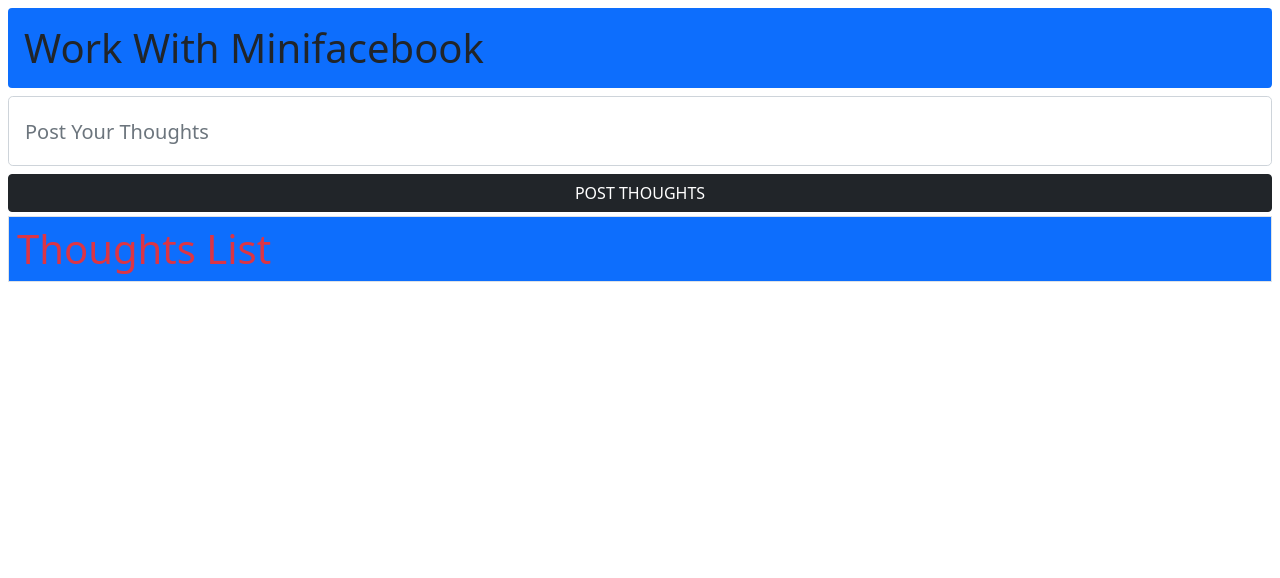
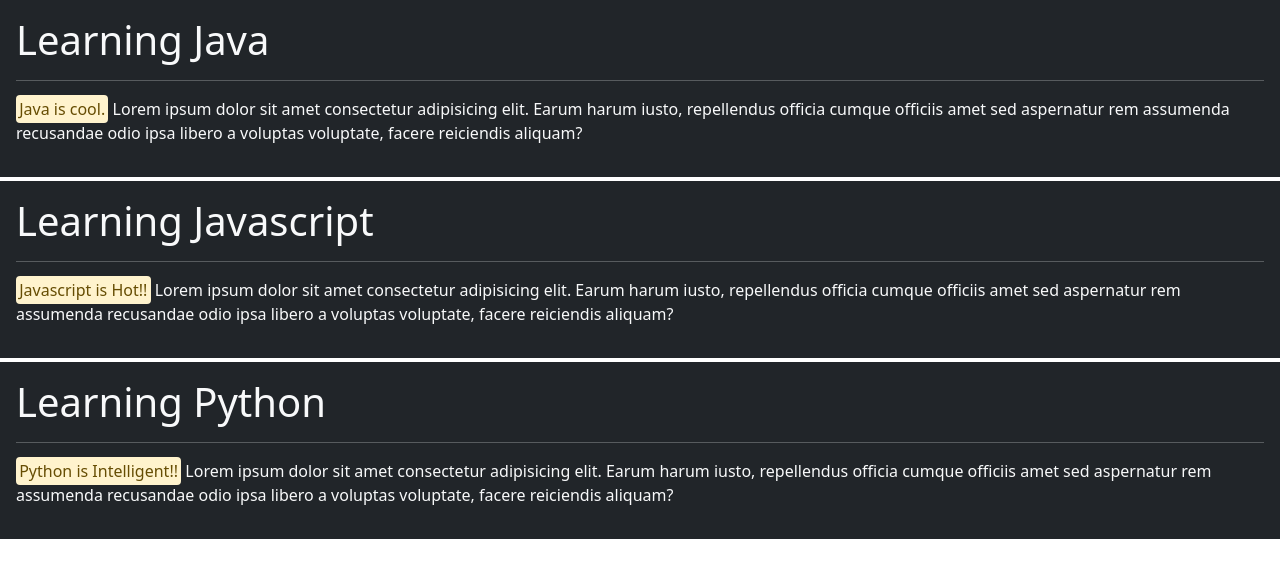
Before and after one commit to abhi0707-coder/my-react-app1, a React (Create React App) app: page / in a window 1280 px wide. Shown: the top 578 px of the page. Built offline with nearby package versions, Linux system fonts and the light colour scheme.

Commit message:
demo css heading desc

```diff
--- a/src/App.js
+++ b/src/App.js
@@ -1,73 +1,28 @@
 import logo from './logo.svg'
 import './App.css'
-import { useState } from 'react'
-import { HelloWorld } from './pages/HelloWorld'
-import { HelloUniverse } from './pages/HelloUniverse'
-import { BrowserRouter, Route, Link } from 'react-router-dom'
 
 export default function App() {
   return (
     <div>
-      <MyComponent />
+      <MyComponent heading="Java" desc="Java is cool." />
+      <MyComponent heading="Javascript" desc="Javascript is Hot!!" />
+      <MyComponent heading="Python" desc="Python is Intelligent!!" />
     </div>
   )
 }
 
-function MyComponent() {
-  let [list, setList] = useState([])
-
-  //1
-  let [thought, setThought] = useState('')
-
-  let postYourThought = () => {
-    let newlist = [thought, ...list]
-    setList(newlist)
-    // clear the input:thougth
-    setThought('')
-  }
-  //4
-  let handleInputChange = (e) => {
-    console.log(e.target.value)
-    let newthought = e.target.value
-    setThought(newthought)
-  }
-  // ENTER-2
-  const handleKeyEvent = (e) => {
-    // console.log(e.key, e.keyCode);
-    if (e.keyCode == 13) {
-      // console.log("User Has Pressed Entered....");
-      postYourThought()
-    }
-  }
-
+// Reading the PROPS passed by the Parent.
+function MyComponent({ heading, desc }) {
   return (
-    <div className="m-2">
-      <h1 className="bg-primary rounded p-3 sticky-top">
-        Work With Minifacebook
-      </h1>
-
-      <input
-        type="text"
-        className="form-control form-control-lg my-2"
-        style={{ height: 70 }}
-        placeholder="Post Your Thoughts"
-        value={thought} //2
-        onChange={handleInputChange} //3
-        onKeyDown={handleKeyEvent} // ENTER-1
-      />
-      <input
-        type="
-          button"
-        className="btn btn-dark w-100"
-        value="POST THOUGHTS"
-        onClick={postYourThought}
-      />
-      <div className="h1 border p-2 bg-primary my-1 text-danger ">
-        Thoughts List
-      </div>
-      {list.map((item) => {
-        return <div className="alert alert-warning mt-2">{item}</div>
-      })}
+    <div className="bg-dark p-3 text-light mb-1">
+      <h1>Learning {heading}</h1>
+      <hr />
+      <p>
+        <mark className="rounded alert-warning">{desc}</mark> Lorem ipsum dolor
+        sit amet consectetur adipisicing elit. Earum harum iusto, repellendus
+        officia cumque officiis amet sed aspernatur rem assumenda recusandae
+        odio ipsa libero a voluptas voluptate, facere reiciendis aliquam?
+      </p>
     </div>
   )
 }
```
